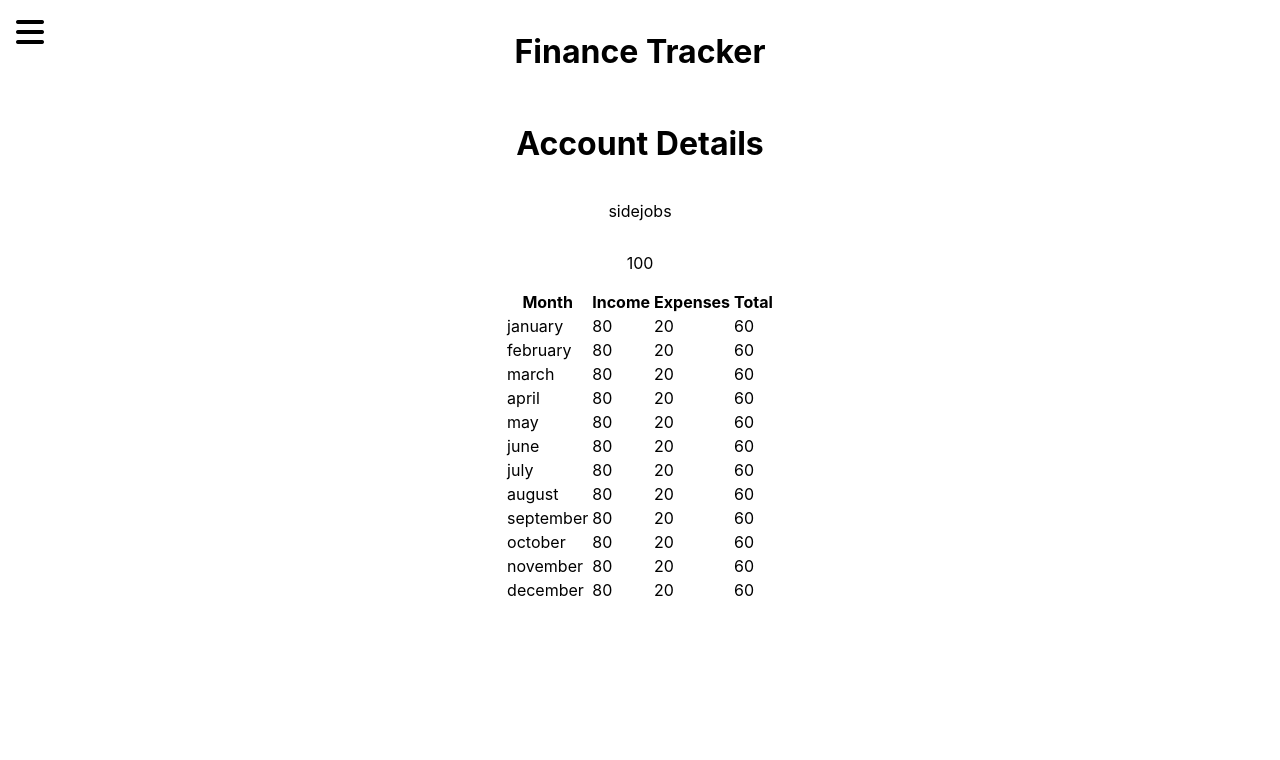
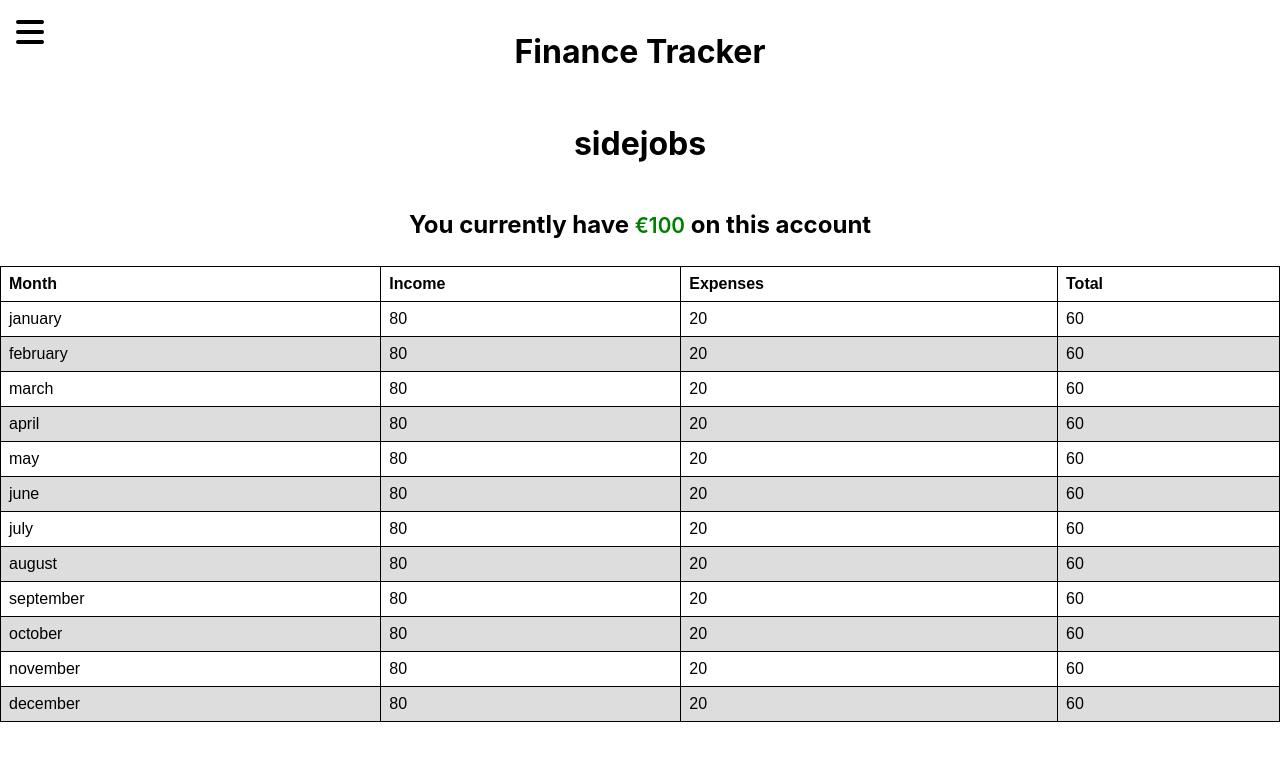
Before and after one commit to DiegoGoethals/Finance-tracker, a React (Create React App) app: page /accounts/1 in a window 1280 px wide. Shown: the top 760 px of the page. Built offline with nearby package versions, Linux system fonts and the light colour scheme; data requests are answered from the project's data file.

Commit message:
Added some minor styling to details page

```diff
--- a/src/AccountDetails.css
+++ b/src/AccountDetails.css
@@ -4,3 +4,11 @@
     align-items: center;
     flex-direction: column;
 }
+
+.details h2 {
+    display: inline-block;
+}
+
+.details .account-balance {
+    font-size: 1.3rem;
+}
--- a/src/AccountDetails.js
+++ b/src/AccountDetails.js
@@ -8,6 +8,11 @@ function AccountDetails() {
 
     const [account, setAccount] = useState(null);
     const [months, setMonths] = useState([]);
+
+    let balanceClass = "account-balance";
+    if (account && account.balance < 0) {
+        balanceClass += " negative";
+    }
 
     useEffect(() => {
         fetch(`http://localhost:8000/accounts/${id}`)
@@ -20,8 +25,7 @@ function AccountDetails() {
 
     return (
         <div className="details">
-            <h1>Account Details</h1>
-            {account && <><p>{account.name}</p><p>{account.balance}</p></>}
+            {account && <><h1>{account.name}</h1><h2>You currently have <h2 className={balanceClass}>{account.balance}</h2> on this account</h2></>}
             {months && <AccountTable months={months}/>}
         </div>
     );
--- /dev/null
+++ b/src/AccountTable.css
@@ -0,0 +1,15 @@
+table {
+    font-family: arial, sans-serif;
+    border-collapse: collapse;
+    width: 100%;
+}
+
+td, th {
+    border: 1px solid black;
+    text-align: left;
+    padding: 0.5rem;
+}
+
+tr:nth-child(even) {
+    background-color: #dddddd;
+}
--- a/src/AccountTable.js
+++ b/src/AccountTable.js
@@ -1,3 +1,5 @@
+import './AccountTable.css';
+
 function AccountTable(props) {
 
     const months = props.months;
```
